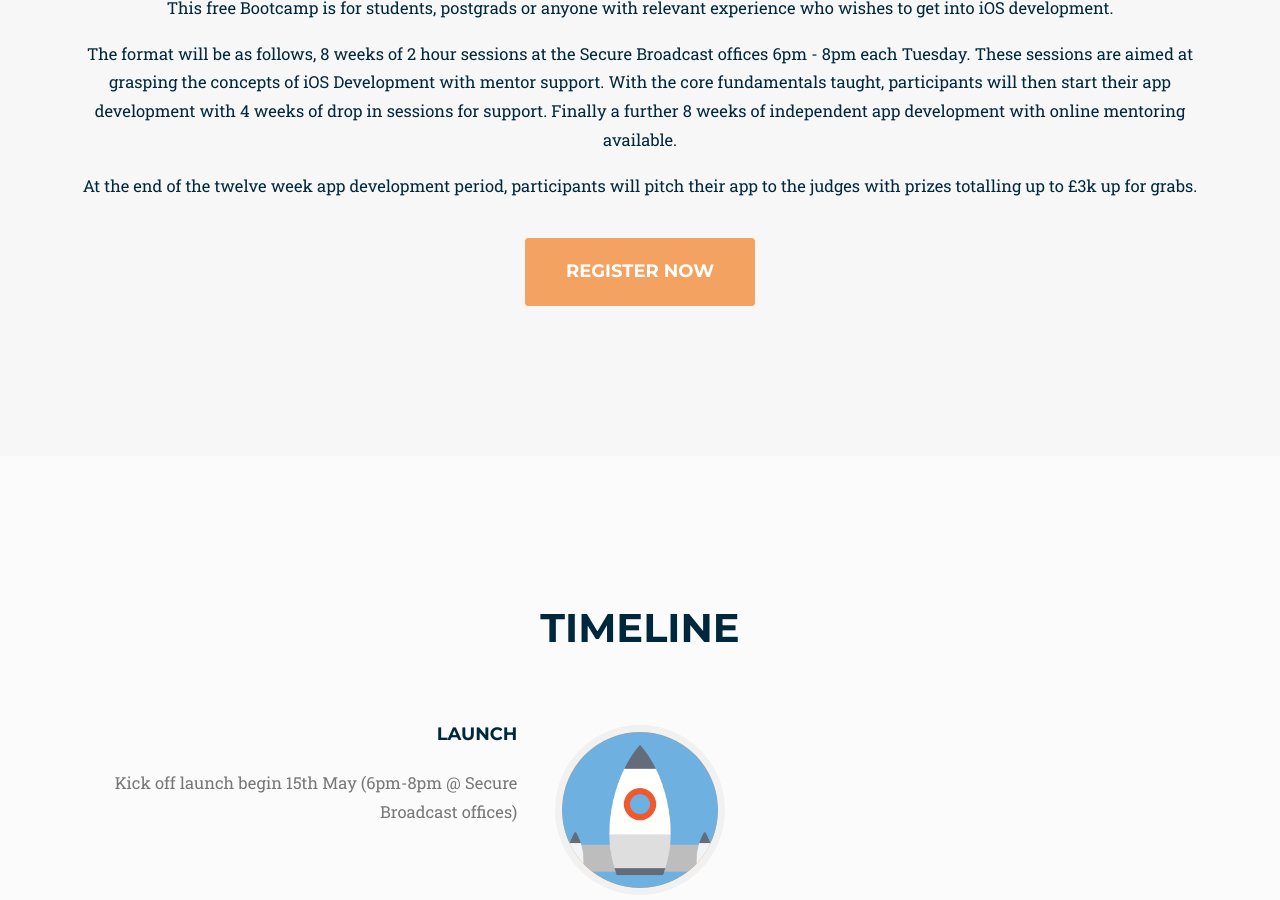
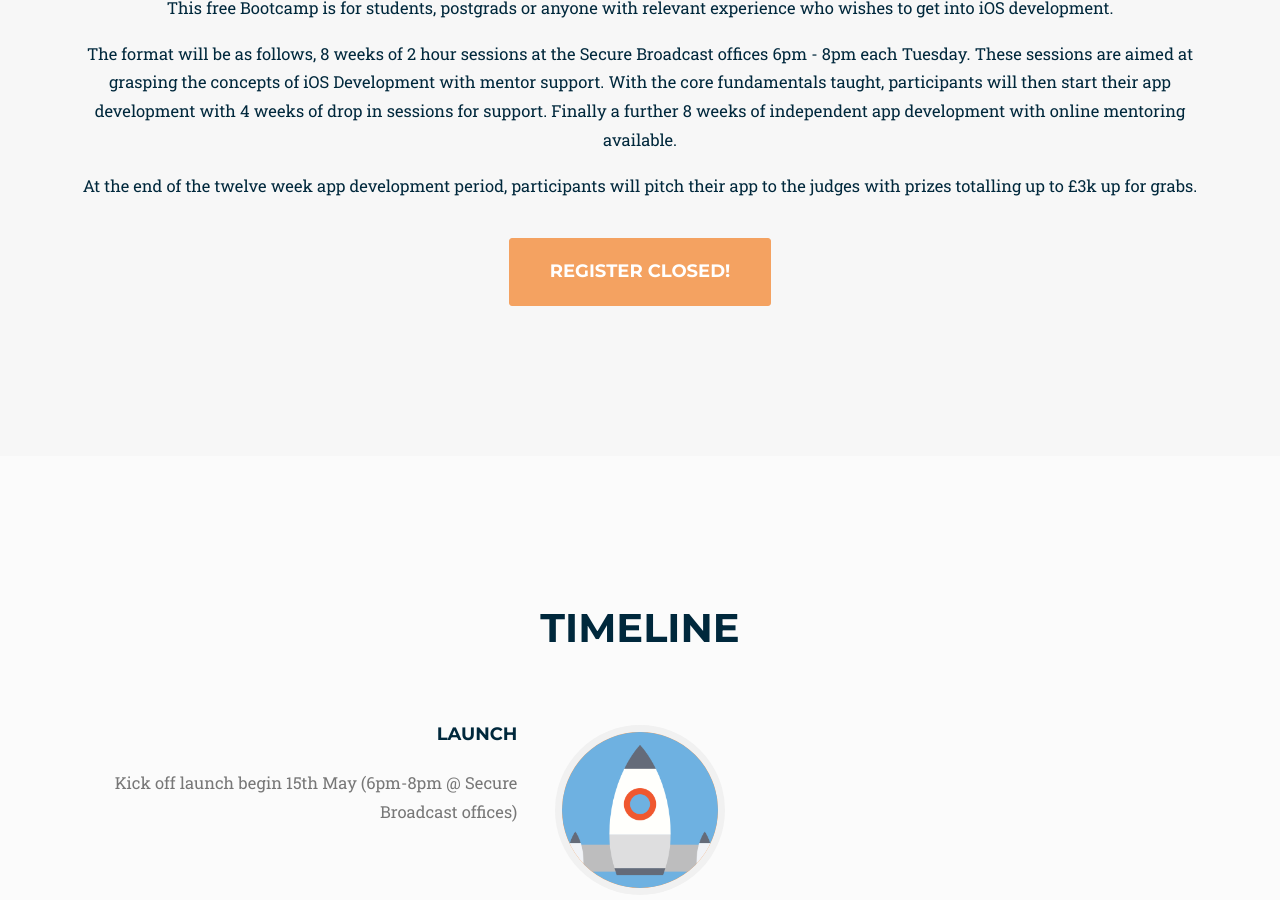
Before and after one commit to ChargedCity/chargedcity.github.io, a Jekyll site: the page built from index.html, in a window 1280 px wide and 900 px high, scrolled down 1244 px. Built offline with Jekyll 4.4.1, drawn with Linux system fonts in a browser that asks for light colours; some web fonts are replaced.

Commit message:
Closed registration

```diff
--- a/_includes/2017_data/about.html
+++ b/_includes/2017_data/about.html
@@ -36,7 +36,7 @@
                 <!-- <div class="video"><iframe src="https://www.facebook.com/plugins/video.php?href=https%3A%2F%2Fwww.facebook.com%2Ffacebook%2Fvideos%2F10153231379946729%2F&width=500&show_text=false&appId=269289086810957&height=280" frameborder="0" allowTransparency="true" allowFullScreen="true"></iframe></div><br> -->
 
                 <br>
-                 <center><a href="https://goo.gl/forms/ZgFcnviGBuKp6uZF3" class="page-scroll btn btn-xl">Register Now</a></center>
+                 <center><a href="#" class="page-scroll btn btn-xl" aria-disabled="true">Register Closed!</a></center>
             </div>
         </div>
     </section>
```
